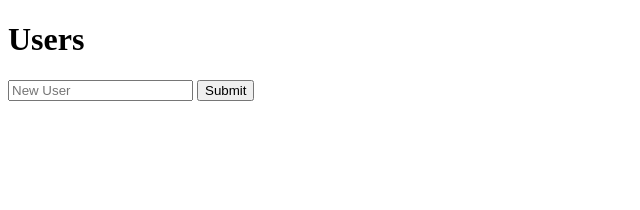
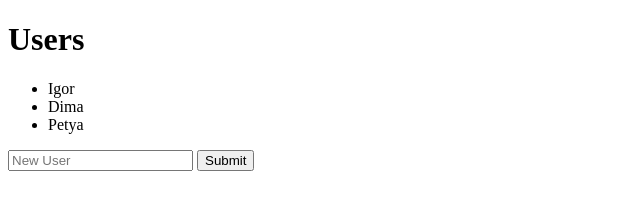
Before and after one commit to curtdp/ModulesDemo, a plain HTML site: page index.html in a window 1280 px wide. Shown: the whole page, without its empty margins (0-640 px from the left). Drawn offline with Linux system fonts and the light colour scheme.

Commit message:
Завернули dom в обертку Добавили APP.js в документ

```diff
--- a/dom.js
+++ b/dom.js
@@ -1,3 +1,4 @@
+function domWrapper() {
   function addUserToDom(name) {
     const node = document.createElement("li");
     const text = document.createTextNode(name);
@@ -13,8 +14,11 @@ document.getElementById("submit").addEventListener("click", function() {
     input.value = "";
   });
 
-var users = window.getUsers();
+  var users = APP.getUsers();
 
   for (var i = 0; i < users.length; i++) {
     addUserToDom(users[i]);
   }
+}
+
+domWrapper();
--- a/index.html
+++ b/index.html
@@ -8,6 +8,7 @@
     <ul id="users"></ul>
     <input type="text" id="input" placeholder="New User" />
     <button id="submit">Submit</button>
+    <script src="APP.js"></script>
     <script src="users.js"></script>
     <script src="dom.js"></script>
   </body>
```
Lines whose indentation alone changed are shown as unchanged.
